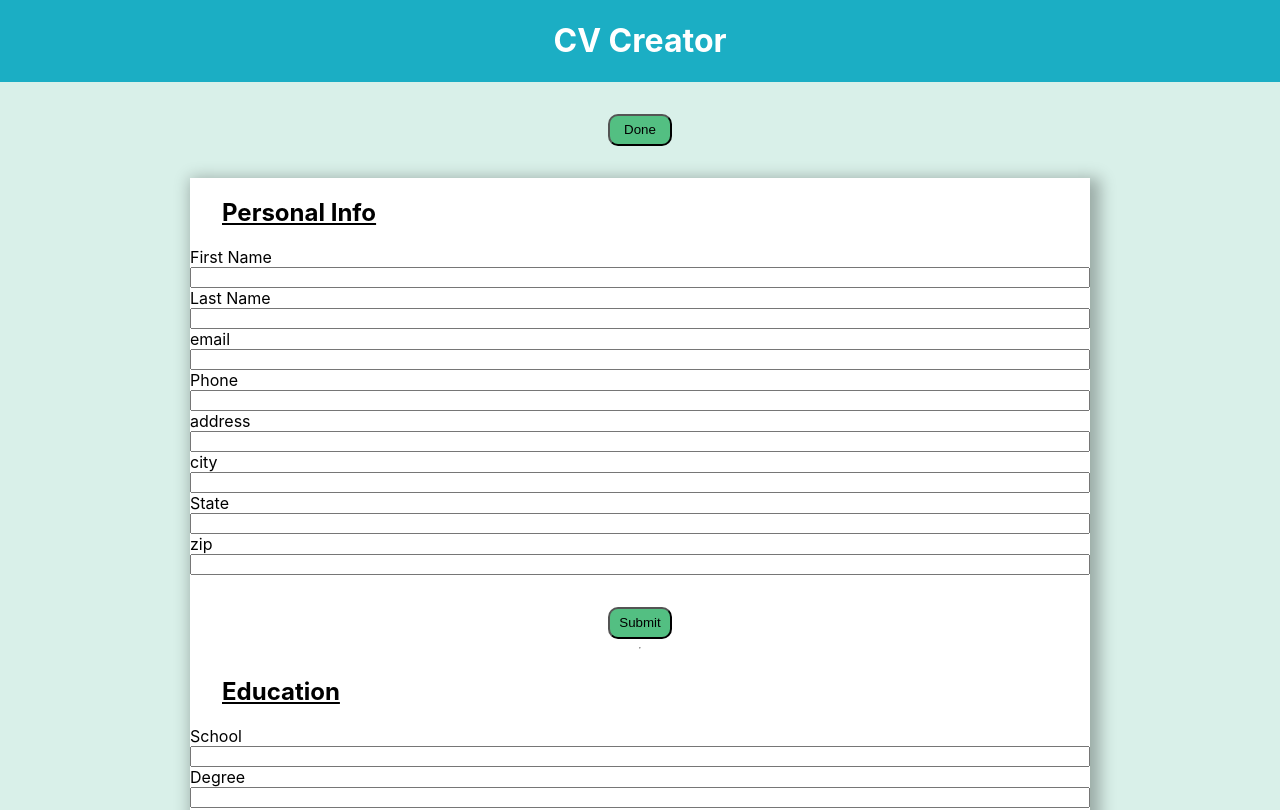
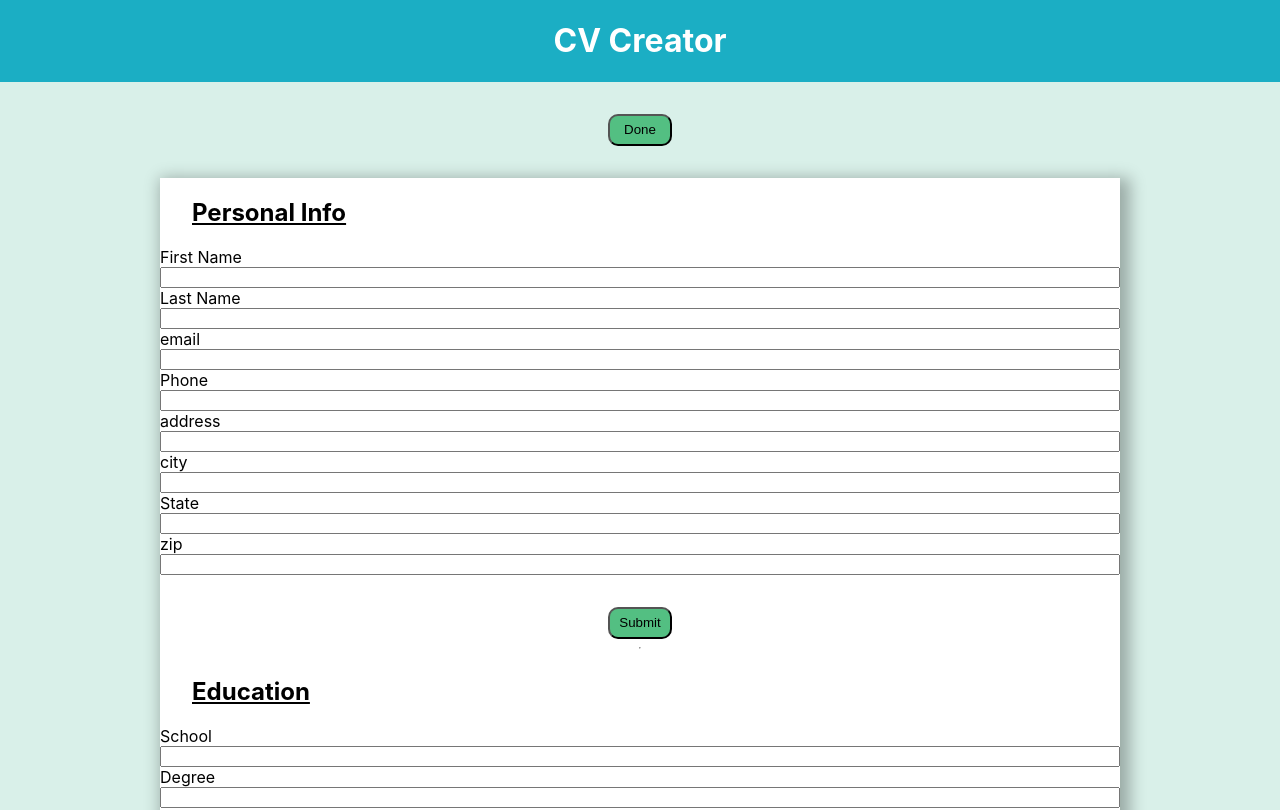
Before and after one commit to Kingbot13/cv, a React (Create React App) app: page / in a window 1280 px wide. Shown: the top 810 px of the page. Built offline with nearby package versions, Linux system fonts and the light colour scheme.

Commit message:
change width to 60rem

```diff
--- a/src/styles/App.css
+++ b/src/styles/App.css
@@ -1,5 +1,5 @@
 main{
-    width: 900px;
+    width: 60rem;
     height: auto;
     margin: 2rem auto;
     display: flex;
```
